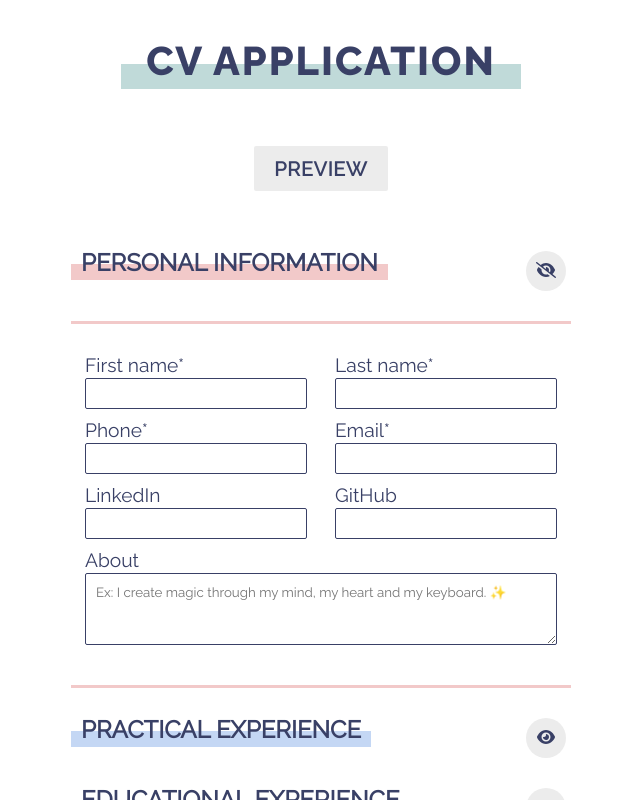
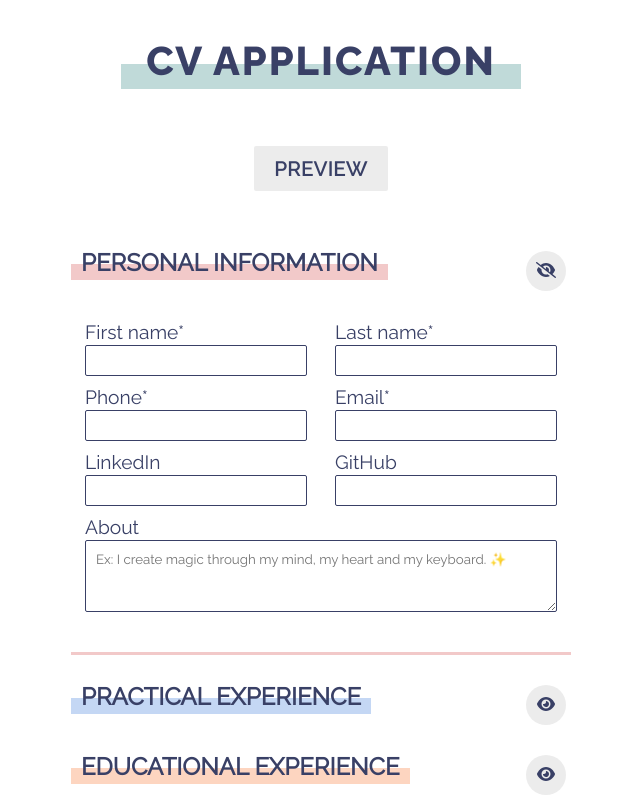
Before and after one commit to mooniiDev/cv-application, a React (Create React App) app: page / in a window 1280 px wide. Both pictures are taken after a click on the button 865 px from the left and 270 px from the top of the page. Shown: the top 800 px of the page, without its empty margins (319-959 px from the left). Built offline with nearby package versions, Linux system fonts and the light colour scheme.

Commit message:
Remove top border from forms, update top padding

```diff
--- a/src/styles/EducationForm.css
+++ b/src/styles/EducationForm.css
@@ -1,6 +1,5 @@
 .education-form {
   padding-bottom: 60px;
-  border-top: 3px solid var(--orange);
   border-bottom: 3px solid var(--orange);
 }
 
--- a/src/styles/PersonalForm.css
+++ b/src/styles/PersonalForm.css
@@ -1,5 +1,4 @@
 .personal-form {
-  border-top: 3px solid var(--red);
   border-bottom: 3px solid var(--red);
 }
 
--- a/src/styles/PracticeForm.css
+++ b/src/styles/PracticeForm.css
@@ -1,6 +1,5 @@
 .practice-form {
   padding-bottom: 60px;
-  border-top: 3px solid var(--light-blue);
   border-bottom: 3px solid var(--light-blue);
 }
 
--- a/src/styles/SkillsForm.css
+++ b/src/styles/SkillsForm.css
@@ -1,7 +1,6 @@
 .skills-form {
   display: flex;
   justify-content: space-between;
-  border-top: 3px solid var(--purple);
   border-bottom: 3px solid var(--purple);
 }
 
--- a/src/styles/index.css
+++ b/src/styles/index.css
@@ -57,7 +57,7 @@ code {
 
 form {
   margin-bottom: 30px;
-  padding: 30px 0;
+  padding: 0 0 30px 0;
   font-size: 1.2rem;
   -webkit-animation: slideDown 0.3s;
   animation: slideDown 0.3s;
```
